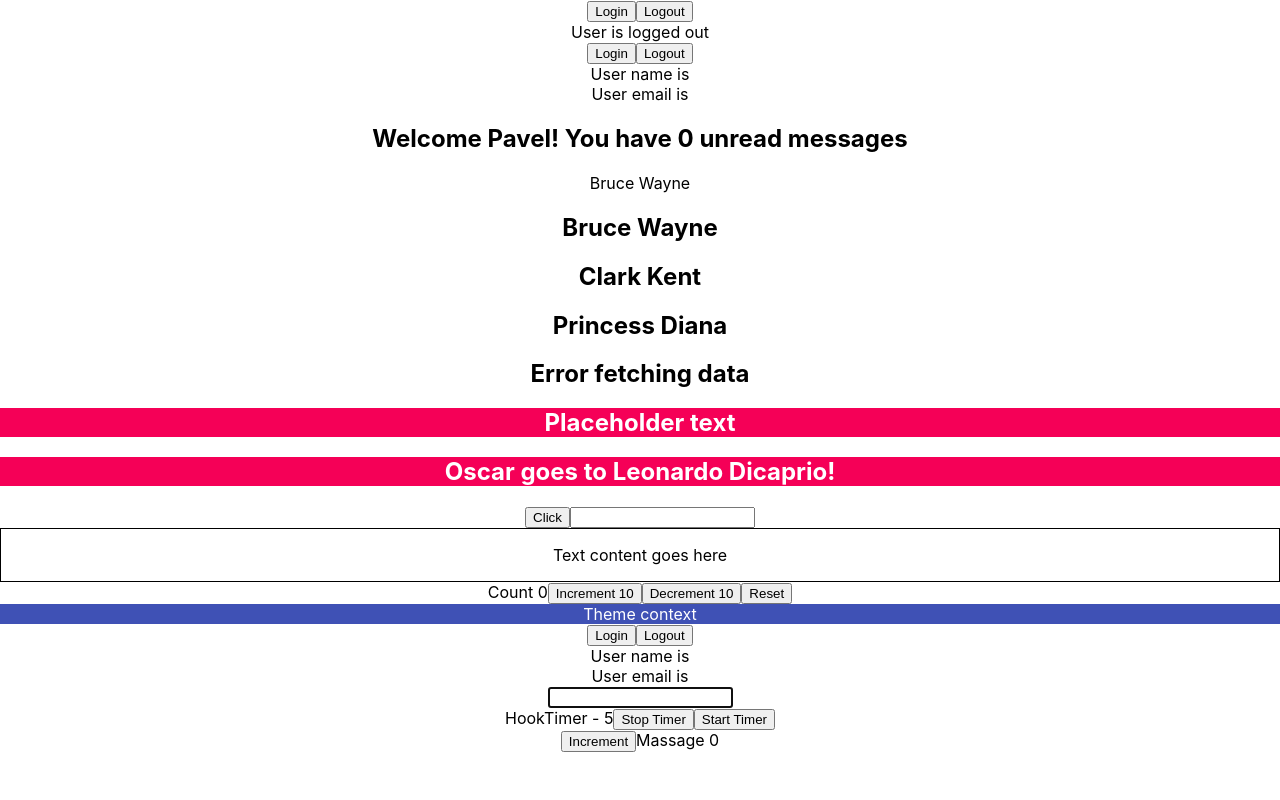
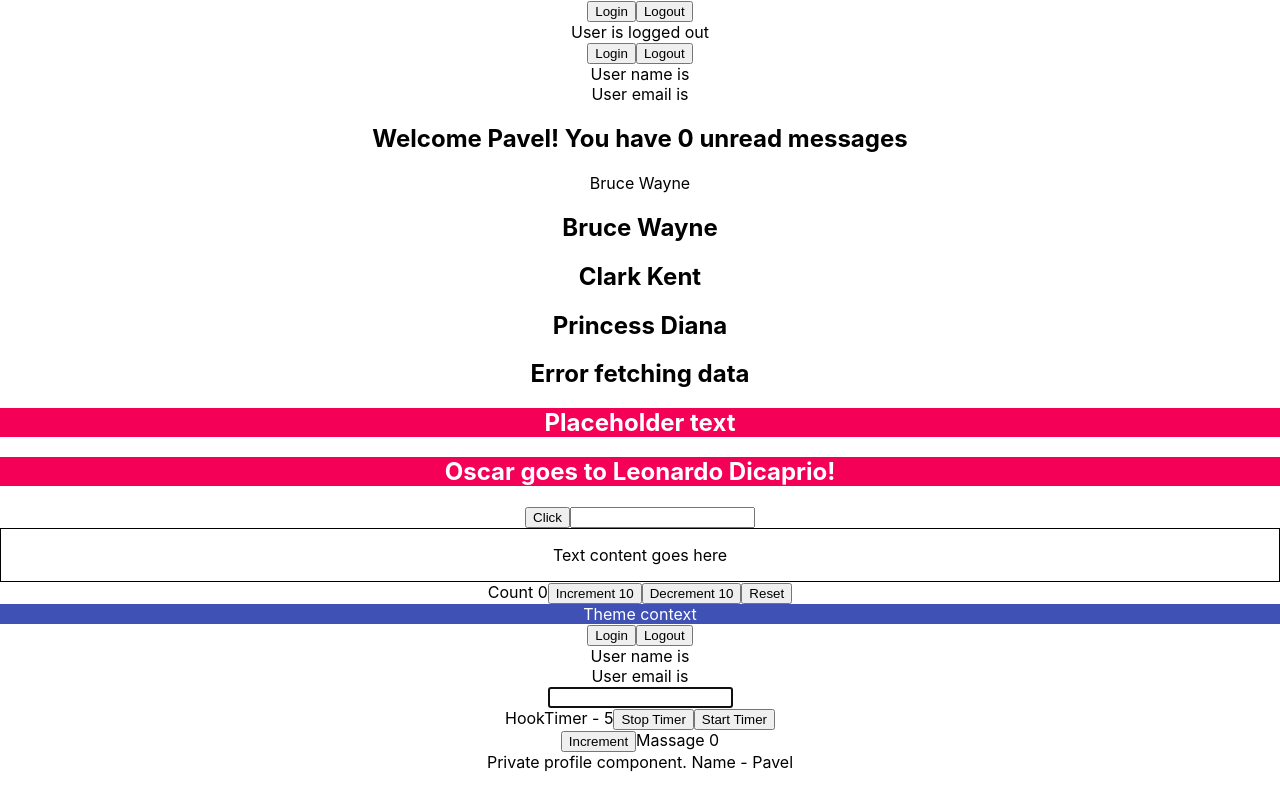
Before and after one commit to CaWeb007/react_typescript, a React (Create React App) app: page / in a window 1280 px wide. Built offline with nearby package versions, Linux system fonts and the light colour scheme.

Commit message:
component types

```diff
--- a/src/App.tsx
+++ b/src/App.tsx
@@ -18,6 +18,8 @@
 import {DomRef} from "./components/ref/DomRef";
 import {MutableRef} from "./components/ref/MutableRef";
 import {Counter as CounterClass} from "./components/class/Counter";
+import {Private} from "./components/auth/Private";
+import {Profile} from "./components/auth/Profile";
 
 function App() {
     const personName = {
@@ -65,6 +67,7 @@
         <DomRef/>
         <MutableRef/>
         <CounterClass message={'Massage'}/>
+        <Private isLoggedIn={true} component={Profile}/>
     </div>
     );
 }
--- /dev/null
+++ b/src/components/auth/Login.tsx
@@ -0,0 +1,3 @@
+export const Login = () => {
+    return <div>Please login to continue</div>
+}
--- /dev/null
+++ b/src/components/auth/Private.tsx
@@ -0,0 +1,16 @@
+import {Login} from "./Login";
+import React from "react";
+import {ProfileProps} from "./Profile";
+
+type PrivateProps = {
+    isLoggedIn: boolean
+    component: React.ComponentType<ProfileProps>
+}
+
+export const Private = ({isLoggedIn, component: Component} : PrivateProps) => {
+    if (isLoggedIn){
+        return <Component name={'Pavel'}/>
+    }else{
+        return <Login/>
+    }
+}
--- /dev/null
+++ b/src/components/auth/Profile.tsx
@@ -0,0 +1,7 @@
+export type ProfileProps = {
+    name: string
+}
+
+export const Profile = ({name}: ProfileProps) => {
+    return <div>Private profile component. Name - {name}</div>
+}
```
